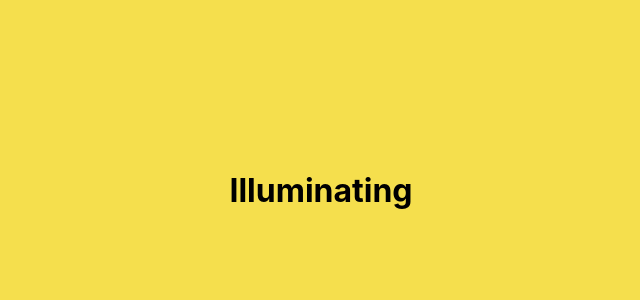
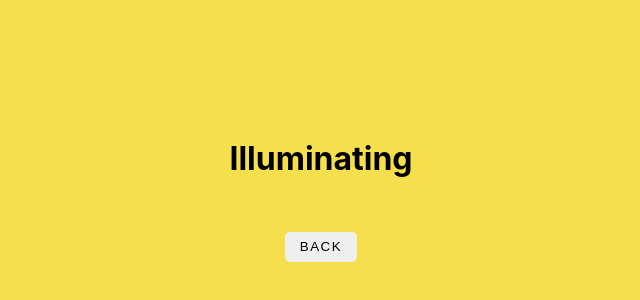
Before and after one commit to mchlol/colors, a Next.js app: page /Illuminating in a window 1280 px wide. Shown: the part 210-510 px from the top of the page, without its empty margins (319-959 px from the left). Built offline with nearby package versions, Linux system fonts and the light colour scheme.

Commit message:
add back button

```diff
--- a/src/pages/[color].js
+++ b/src/pages/[color].js
@@ -1,3 +1,4 @@
+import Link from 'next/link'
 import colors from '../data/colors.json'
 
 // getStaticPaths() is the function Next looks for to generate static pages for this template. it can use data from your file system or from an API to generate paths.
@@ -22,5 +23,6 @@ export async function getStaticProps( {params}) {
 export default function Color ( {color} ) {
     return <div className='color-page' style={{ backgroundColor: color.hex}}>
         <h1>{color.name}</h1>
+        <Link href="/"><button>Back</button></Link>
     </div>
 }
--- a/src/styles/globals.css
+++ b/src/styles/globals.css
@@ -15,6 +15,25 @@ body,
 
 .color-page {
   display: flex;
+  flex-direction: column;
   justify-content: center;
   align-items: center;
+  gap: 2em;
 }
+
+.color-page button {
+  padding: 0.5em 1em;
+  border: 1px solid transparent;
+  border-radius: 5px;
+  text-transform: uppercase;
+  letter-spacing: 0.1rem;
+}
+
+.color-page button:hover,
+.color-page button:focus {
+  border: 1px solid black;
+}
+
+.color-page button:active {
+  opacity: 0.8;
+}
```
